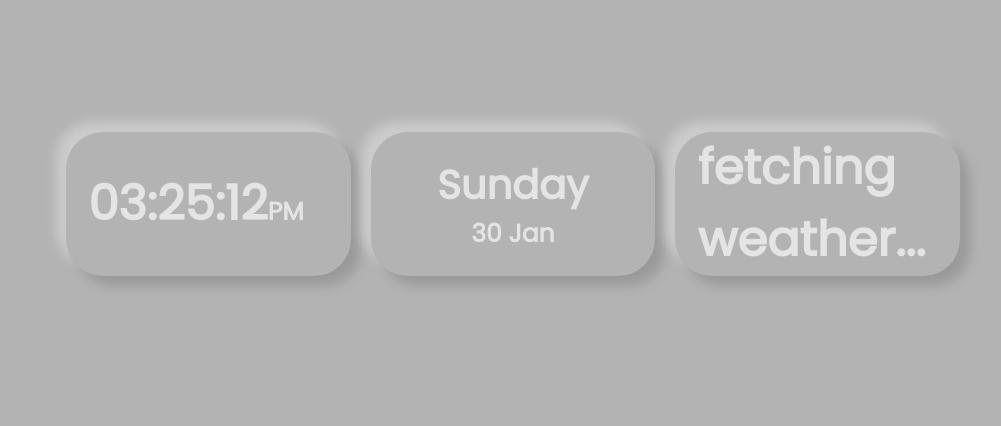
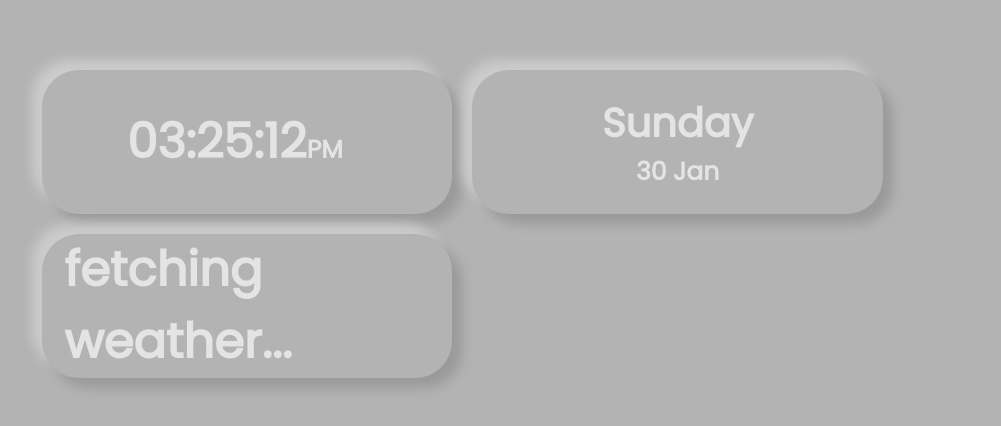
Before and after one commit to Shivam-sys/homepage, a plain HTML site: page index.html in a window 1280 px wide. Shown: the part 164-590 px from the top of the page, without its empty margins (127-1128 px from the left). Drawn offline with Linux system fonts and the light colour scheme.

Commit message:
width issue fixed

```diff
--- a/css/Style.css
+++ b/css/Style.css
@@ -1,63 +1,66 @@
-@import url('https://fonts.googleapis.com/css2?family=Poppins&display=swap');
-body{
+@import url("https://fonts.googleapis.com/css2?family=Poppins&display=swap");
+body {
   background-color: #b3b3b3;
 }
-.wrapper{
-    margin:0;
-    padding:0;
-    height: 90vh;
+.wrapper {
+  margin: 0;
+  padding: 0;
+  height: 95vh;
+  width: 95vw;
   /* border: solid 2px; */
   display: flex;
   justify-content: center;
   align-items: center;
 }
-.container{
-    width:auto;
+.container {
+  width: auto;
   display: flex;
-    gap: 20px;
+  flex-wrap: wrap;
   /* border: solid red 1px; */
 }
-.bigbox{
+.bigbox {
+  margin: 10px;
   /* border: solid black 1px; */
   width: 40%;
+  /* min-width: min-content; */
   height: 6.2em;
-    padding:1.4em;
+  padding: 1.4em;
   border-radius: 37px;
   display: flex;
   justify-content: center;
   align-items: center;
   background: #b3b3b3;
-    box-shadow:  10px 10px 12px #9a9a9a,
-                -10px -10px 12px #cccccc;
+  box-shadow: 10px 10px 12px #9a9a9a, -10px -10px 12px #cccccc;
 }
-.timetext{
+.timetext {
   width: 5em;
   min-width: fit-content;
   /* border: solid red 1px; */
   font-size: 3em;
   font-weight: bolder;
   font-family: Poppins;
-    color:#e4e4e4;
+  color: #e4e4e4;
 }
-.daybox{
+.daybox {
   display: flex;
   flex-direction: column;
   justify-content: center;
   align-items: center;
 }
-.daytext{
+.daytext {
   font-size: 40px;
 }
-.datetext{
+.datetext {
   font-size: 25px;
 }
 
-@media only screen and (max-width:768px){
-    .container{
+@media only screen and (max-width: 768px) {
+  .container {
+    width: auto;
     display: flex;
     flex-direction: column;
   }
-    .bigbox{
-        width:80%;
+  .bigbox {
+    width: 80%;
   }
 }
```
Lines whose indentation alone changed are shown as unchanged.
